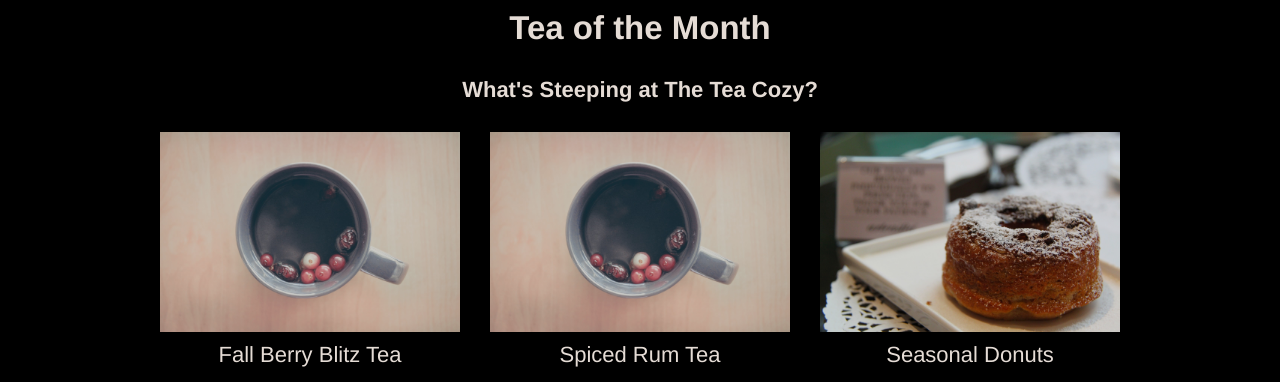
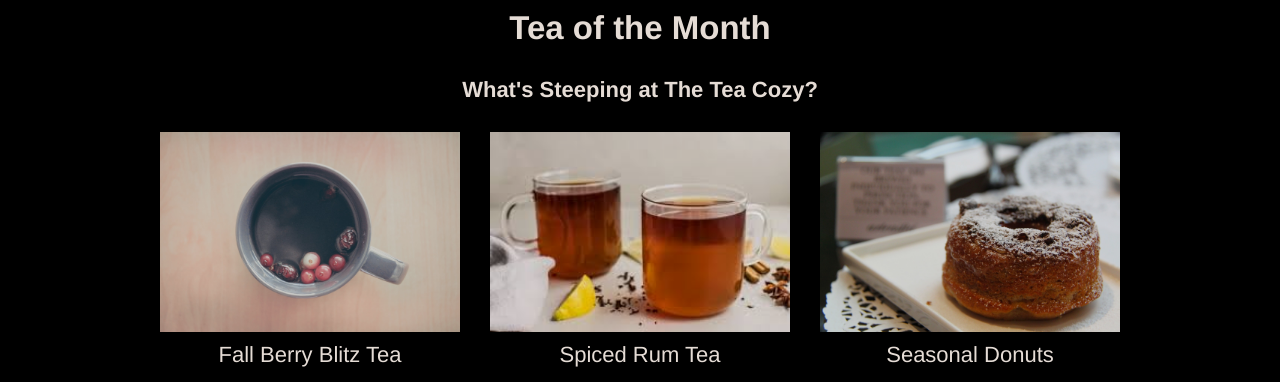
Before and after one commit to regis-hastings/tea-cozy, a plain HTML site: page index.html in a window 1280 px wide. Shown: the part 780-1162 px from the top of the page. Drawn offline with Linux system fonts and the light colour scheme.

Commit message:
icing on the cake: new image and container for monthly features

```diff
--- a/index.html
+++ b/index.html
@@ -29,6 +29,7 @@
       <h2>Tea of the Month</h2>
       <h4>What's Steeping at The Tea Cozy?</h4>
     </div>
+    <div class="feature-container">
       <div class="monthly-feature">
         <div class="featured-item">
           <div class="feature-image feature1"></div>
@@ -49,6 +50,7 @@
         <div class="featured-item">
           <div class="feature-image feature5"></div>
           <p>Bedford Bizarre Tea</p>
+        </div>
       </div>
     </div>
     <div class="locations">
--- a/style.css
+++ b/style.css
@@ -86,6 +86,12 @@ main {
   margin: auto;
 }
 
+.feature-container {
+  width: 1200px;
+  justify-content: center;
+  margin: auto;
+}
+
 .monthly-feature {
   width: 1000px;
   justify-content: center;
@@ -114,7 +120,7 @@ main {
 }
 
 .feature2 {
-  background-image: url("./img-berryblitz.jpg");
+  background-image: url("./img-rum.jpeg");
 }
 
 .feature3 {
```
Also changed, not shown: img-rum.jpeg (added). Lines whose indentation alone changed are shown as unchanged.
